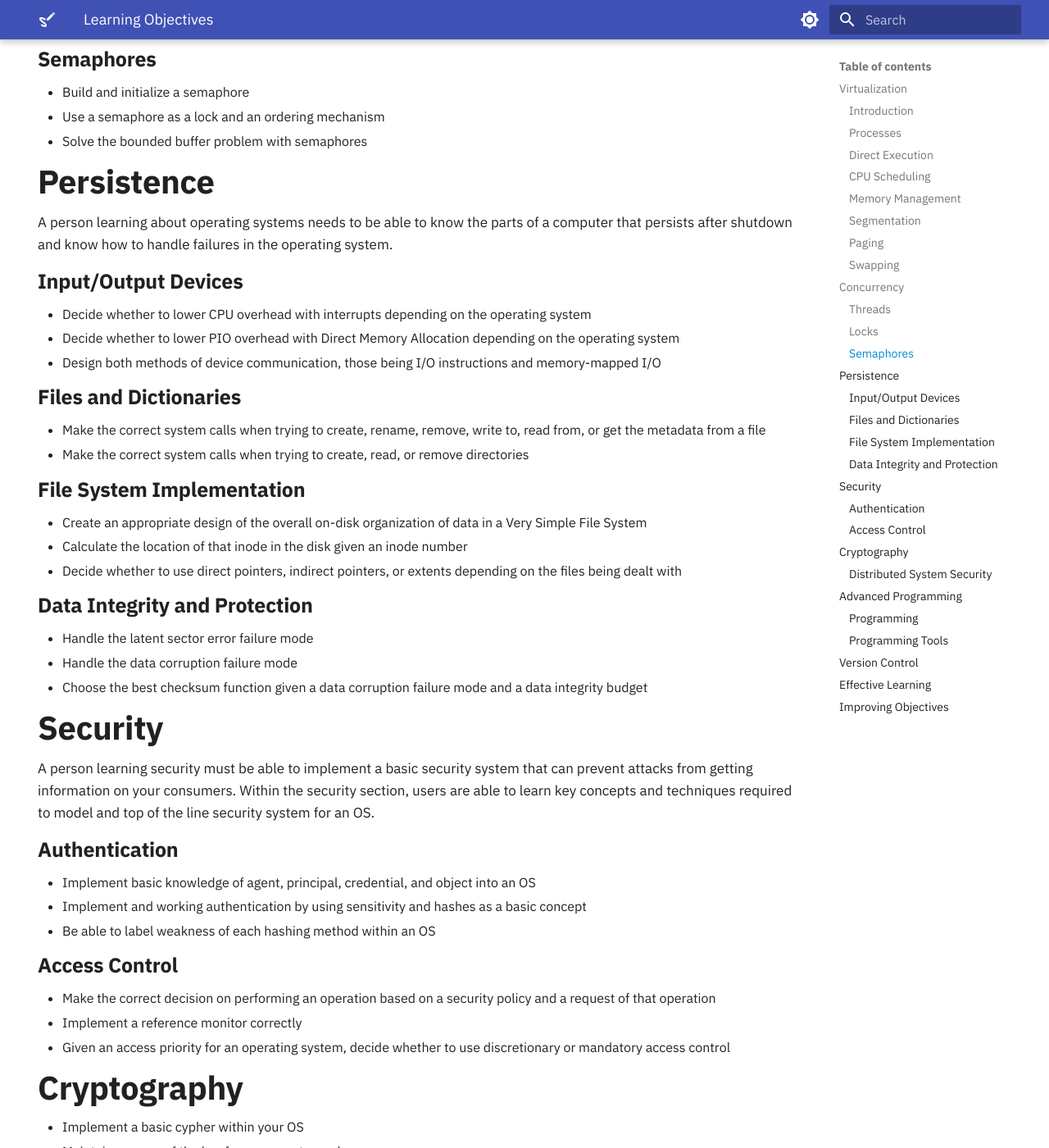
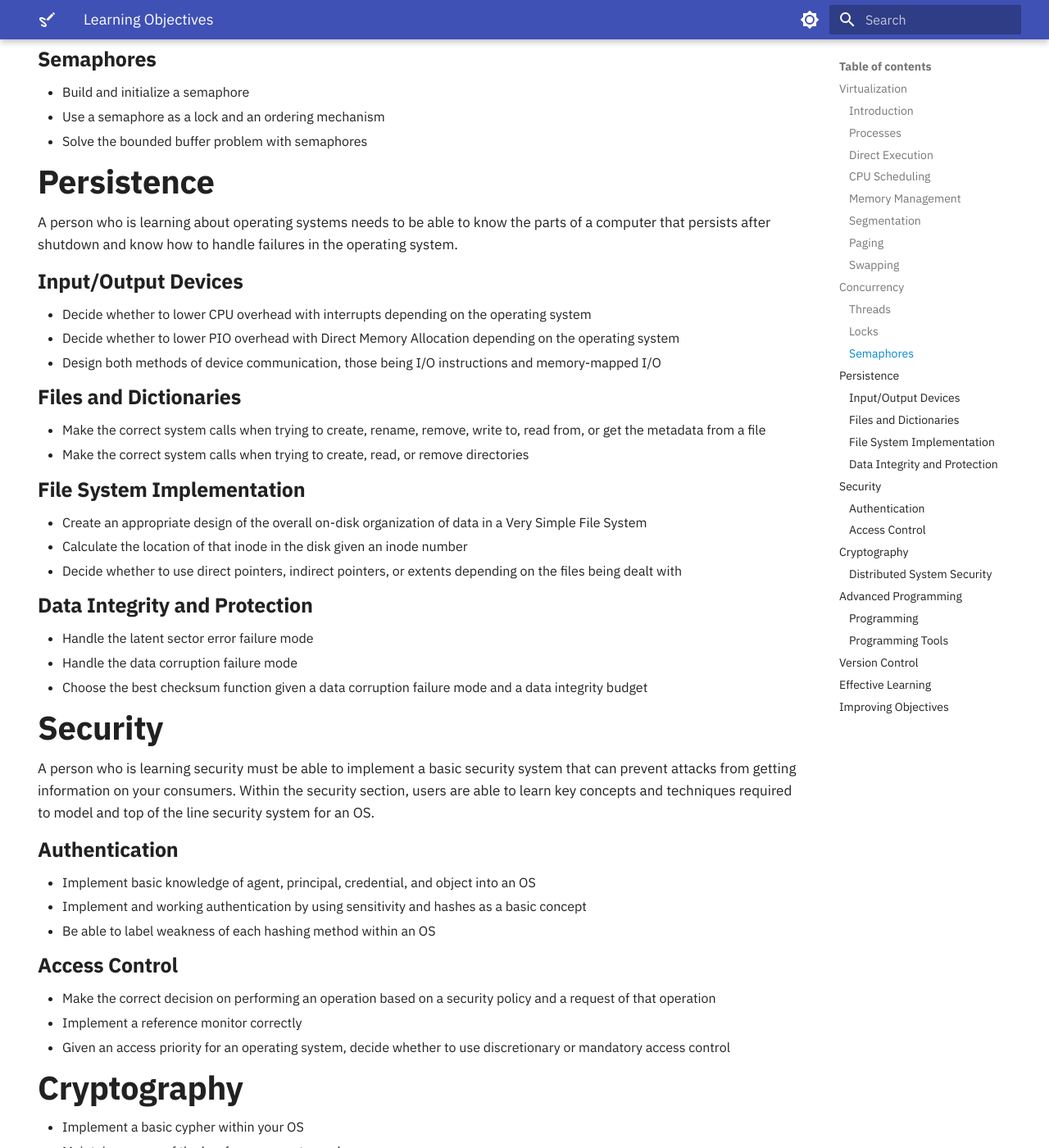
Before and after one commit to OS-Sketch/www.os-sketch.com, an MkDocs documentation site: the page built from docs/operating-systems/learning-objectives.md, in a window 1280 px wide and 1400 px high, scrolled down 1920 px. Shown: the whole window at 82% size. Built offline with MkDocs 1.6.1 and Material for MkDocs 9.7.7, drawn with Linux system fonts in a browser that asks for light colours; some of the changed text lies outside the part shown.

Commit message:
Fix changing the word "a person" to "a person who is learning"

```diff
--- a/docs/operating-systems/learning-objectives.md
+++ b/docs/operating-systems/learning-objectives.md
@@ -79,7 +79,7 @@ A person learning about operating systems needs to be able to know that *virtual
 
 ## Concurrency
 
-A person learning about operating systems needs to be able to add features to an operating system so that
+A person who is learning about operating systems needs to be able to add features to an operating system so that
 multiple processes can be run at the same time
 
 ### Threads
@@ -103,7 +103,7 @@ multiple processes can be run at the same time
 
 ## Persistence
 
-A person learning about operating systems needs to be able to know the parts of a computer that persists after shutdown and know how to handle failures in the operating system.
+A person who is learning about operating systems needs to be able to know the parts of a computer that persists after shutdown and know how to handle failures in the operating system.
 
 ### Input/Output Devices
 
@@ -130,7 +130,7 @@ A person learning about operating systems needs to be able to know the parts of
 
 ## Security
 
-A person learning security must be able to implement a basic security system that can prevent attacks from getting information on your consumers. Within the security section, users are able to learn key concepts and techniques required to model and top of the line security system for an OS.
+A person who is learning security must be able to implement a basic security system that can prevent attacks from getting information on your consumers. Within the security section, users are able to learn key concepts and techniques required to model and top of the line security system for an OS.
 
 ### Authentication
 
```
